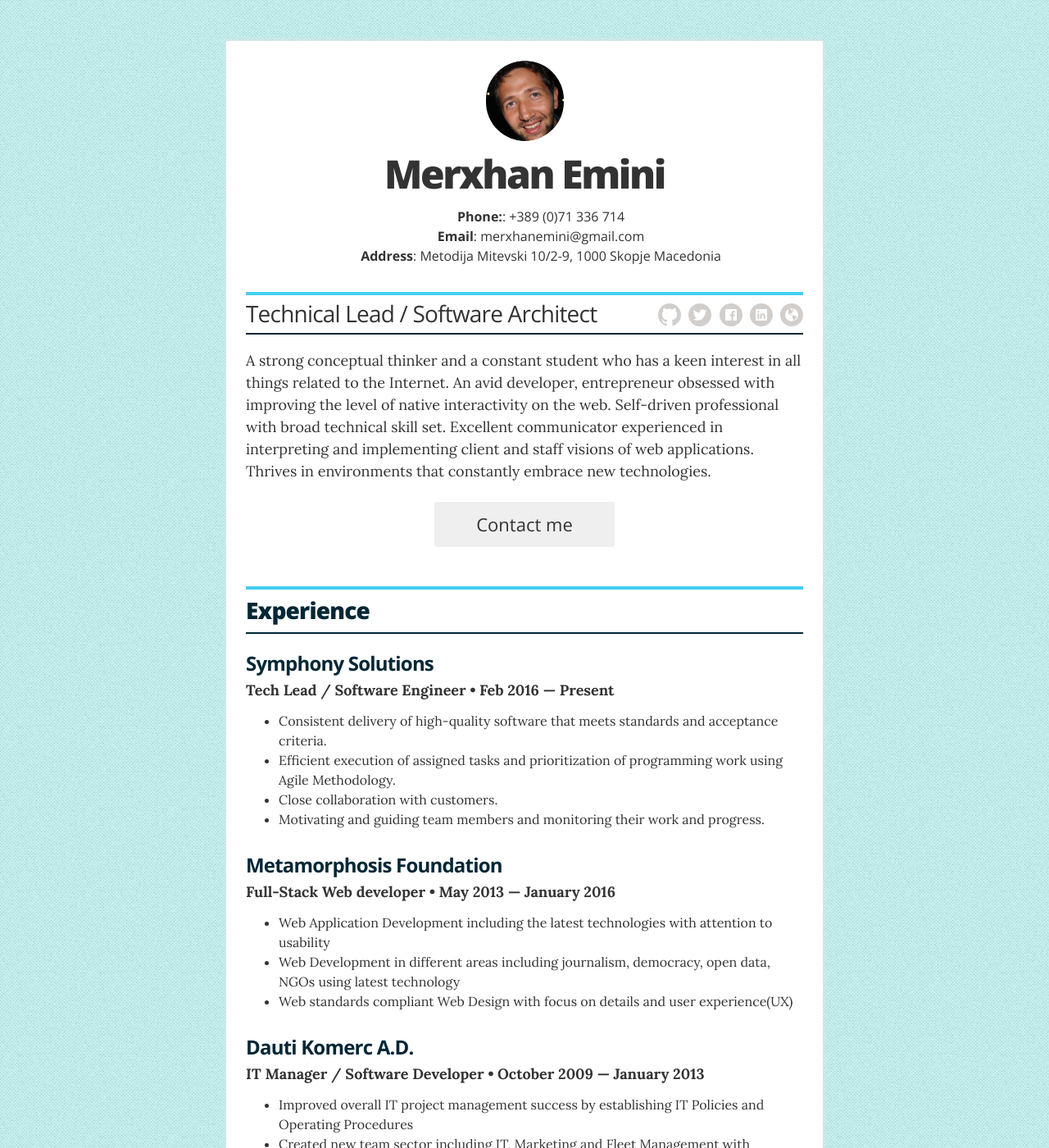
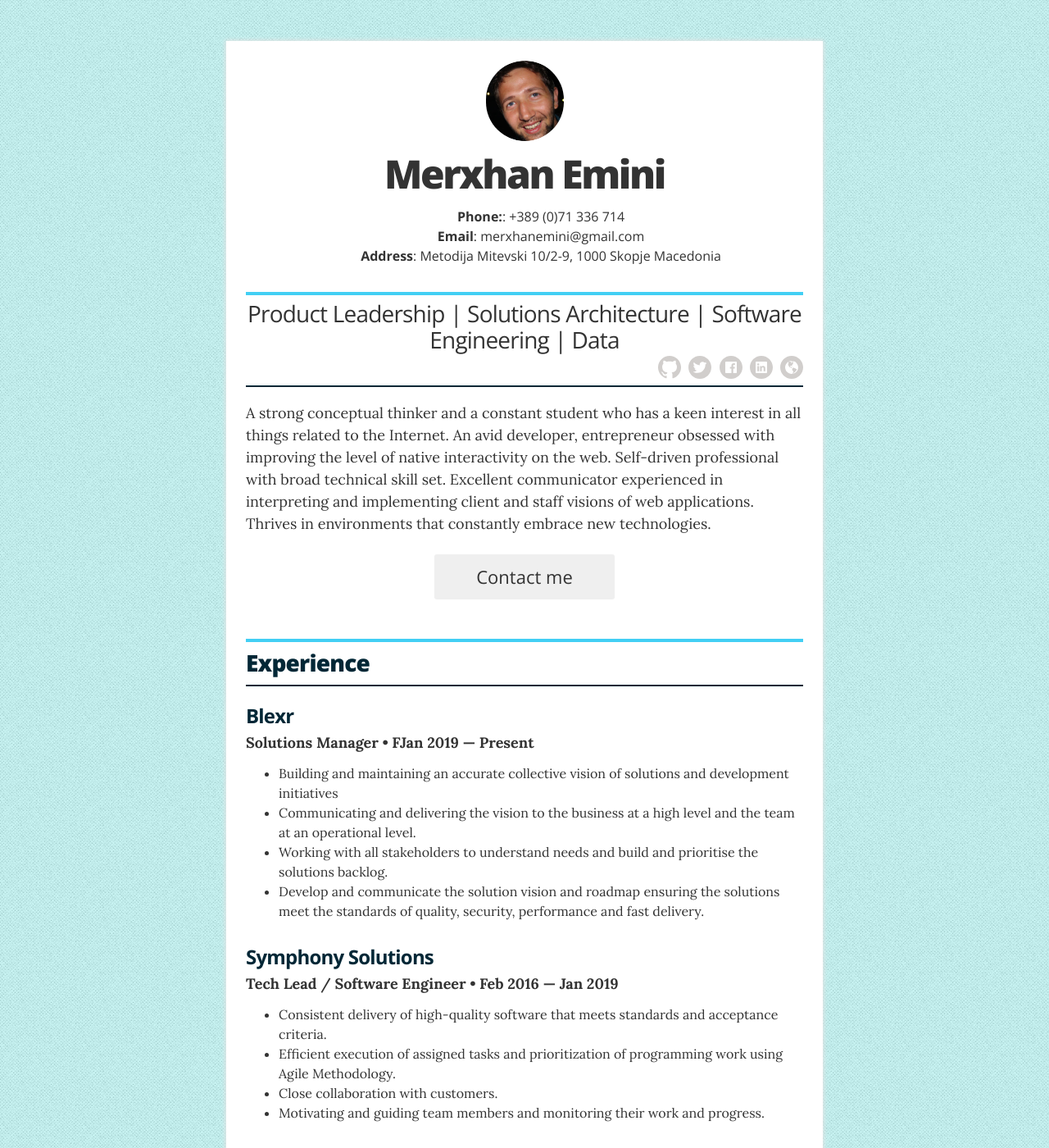
Before and after one commit to mexiter/mexiter.github.io, a Jekyll site: the page built from index.html, in a window 1280 px wide and 1400 px high. Shown: the whole window at 82% size. Built offline with Jekyll 4.4.1, drawn with Linux system fonts in a browser that asks for light colours.

Commit message:
Updated work experience

```diff
--- a/_config.yml
+++ b/_config.yml
@@ -1,6 +1,6 @@
 # Site settings
 title: "Merxhan Emini Resume"
-description: "My personal CV, Technical Lead, Software Architect."
+description: "My personal CV, Product Leadership | Solutions Architecture | Software Engineering | Data ."
 
 # Build settings
 markdown: kramdown
@@ -11,7 +11,7 @@ sass:
 # Resume settings
 resume_avatar:                  "true"
 resume_name:                    "Merxhan Emini"
-resume_title:                   "Technical Lead / Software Architect"
+resume_title:                   "Product Leadership | Solutions Architecture | Software Engineering | Data"
 
 # used for the contact button in _layouts/resume.html
 resume_contact_email:           "merxhanemini@gmail.com"
--- a/_data/experience.yml
+++ b/_data/experience.yml
@@ -1,8 +1,15 @@
 # Jobs
+
+# Solutions Manager
+- company: Blexr
+  position: Solutions Manager
+  duration: FJan 2019 &mdash; Present
+  summary: <ul><li>Building and maintaining an accurate collective vision of solutions and development initiatives</li><li>Communicating and delivering the vision to the business at a high level and the team at an operational level.</li><li>Working with all stakeholders to understand needs and build and prioritise the solutions backlog.</li><li>Develop and communicate the solution vision and roadmap ensuring the solutions meet the standards of quality, security, performance and fast delivery.</li></ul>
+
 # Technical Lead
 - company: Symphony Solutions
   position: Tech Lead / Software Engineer
-  duration: Feb 2016 &mdash; Present
+  duration: Feb 2016 &mdash; Jan 2019
   summary: <ul><li>Consistent delivery of high-quality software that meets standards and acceptance criteria.</li><li>Efficient execution of assigned tasks and prioritization of programming work using Agile Methodology.</li><li>Close collaboration with customers.</li><li>Motivating and guiding team members and monitoring their work and progress.</li></ul>
 
 # Full-Stack Web Developer
```
Also changed, not shown: Gemfile.lock.
